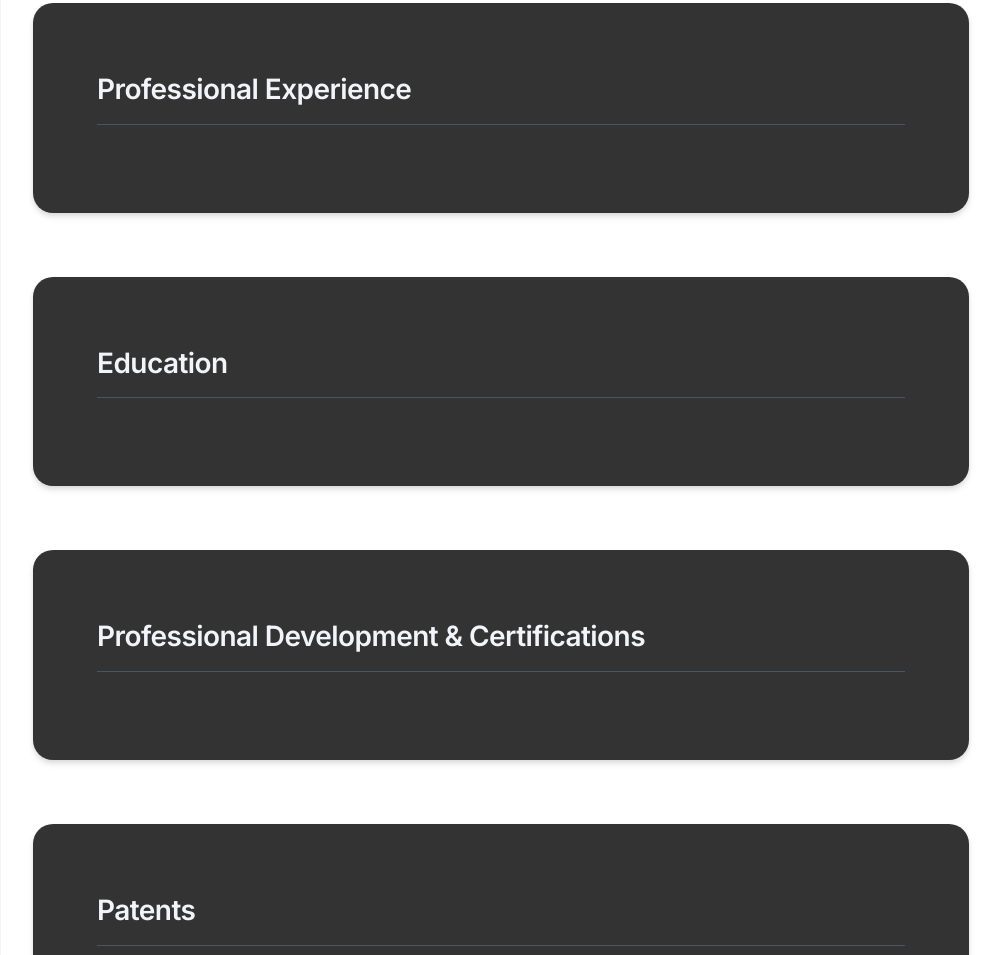
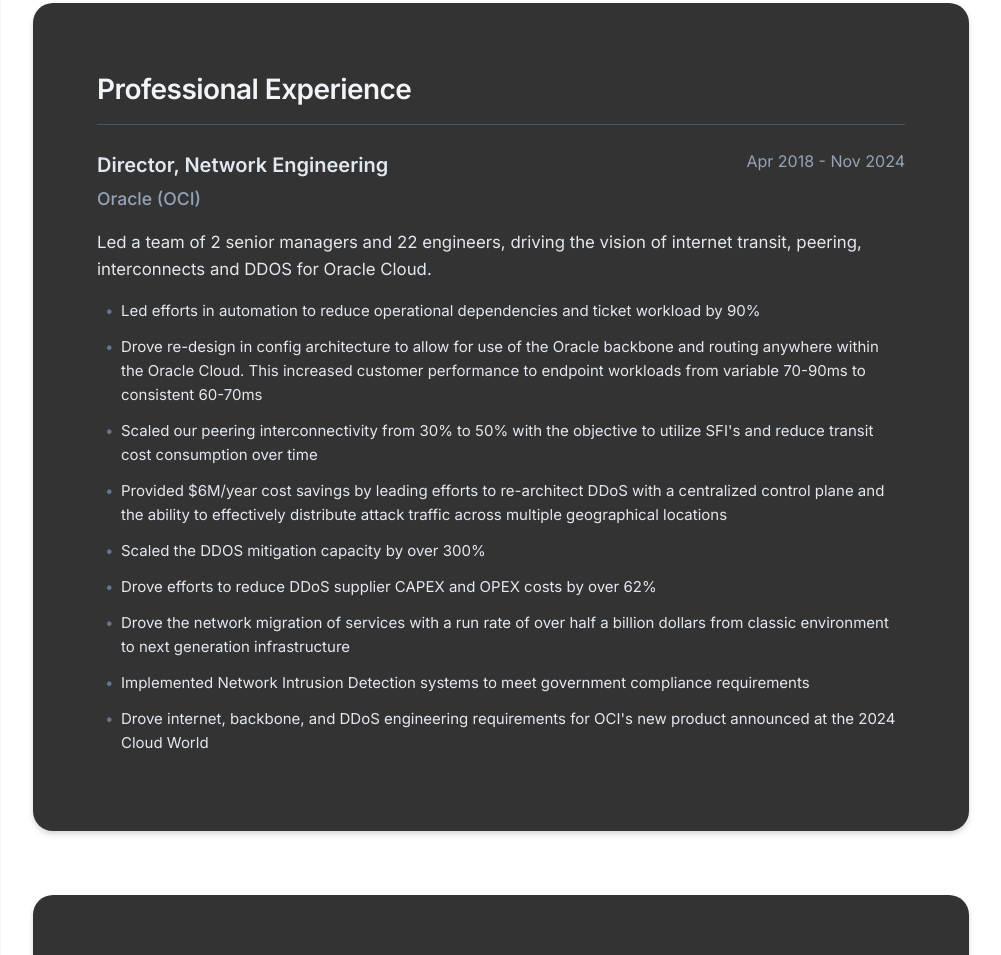
Before and after one commit to mckinaso87/mckinney-website, a plain HTML site: page resume/index.html in a window 1280 px wide. Shown: the part 1744-2699 px from the top of the page, without its empty margins (139-1140 px from the left). Drawn offline with Linux system fonts and the light colour scheme.

Commit message:
feat: add professional experience section with Oracle role

```diff
--- a/css/resume.css
+++ b/css/resume.css
@@ -148,36 +148,68 @@ body {
 }
 
 .experience-item {
-    margin-bottom: 1.5rem;
-    break-inside: avoid;
+    margin-bottom: 2.5rem;
+    padding-bottom: 2.5rem;
+    border-bottom: 1px solid #334155;
 }
 
-.experience-item h3 {
-    color: #1e293b;
-    font-size: 1.1rem;
+.experience-item:last-child {
+    margin-bottom: 0;
+    padding-bottom: 0;
+    border-bottom: none;
+}
+
+.experience-header {
+    display: flex;
+    justify-content: space-between;
+    align-items: flex-start;
+    margin-bottom: 1rem;
+}
+
+.title-company h3 {
+    color: #e2e8f0;
+    font-size: 1.25rem;
+    font-weight: 600;
     margin-bottom: 0.25rem;
 }
 
-.experience-item .company {
-    color: #475569;
+.company {
+    color: #94a3b8;
+    font-size: 1.1rem;
     font-weight: 500;
-    margin-bottom: 0.25rem;
 }
 
-.experience-item .date {
-    color: #6b7280;
-    font-size: 0.9rem;
-    margin-bottom: 0.5rem;
+.date {
+    color: #94a3b8;
+    font-size: 1rem;
+    white-space: nowrap;
+    margin-left: 1rem;
 }
 
-.experience-item ul {
-    list-style-type: disc;
-    margin-left: 1.25rem;
-    margin-top: 0.5rem;
+.experience-overview {
+    color: #e2e8f0;
+    margin-bottom: 1.25rem;
+    line-height: 1.6;
 }
 
-.experience-item li {
-    margin-bottom: 0.25rem;
+.achievements {
+    list-style: none;
+    padding: 0;
+}
+
+.achievements li {
+    color: #e2e8f0;
+    position: relative;
+    padding-left: 1.5rem;
+    margin-bottom: 0.75rem;
+    line-height: 1.6;
+}
+
+.achievements li::before {
+    content: "•";
+    position: absolute;
+    left: 0.5rem;
+    color: #64748b;
 }
 
 .resume-actions {
@@ -271,6 +303,27 @@ body {
         color: #000000;
     }
 
+    .experience-item {
+        border-bottom-color: #cbd5e1;
+    }
+
+    .title-company h3 {
+        color: #000000;
+    }
+
+    .company, .date {
+        color: #475569;
+    }
+
+    .experience-overview,
+    .achievements li {
+        color: #000000;
+    }
+
+    .achievements li::before {
+        color: #64748b;
+    }
+
     .experience-item .company {
         color: #0ea5e9;
     }
@@ -321,3 +374,14 @@ body {
         grid-template-columns: repeat(auto-fill, minmax(150px, 1fr));
     }
 }
+
+@media (max-width: 640px) {
+    .experience-header {
+        flex-direction: column;
+    }
+
+    .date {
+        margin-left: 0;
+        margin-top: 0.5rem;
+    }
+}
--- a/resume/index.html
+++ b/resume/index.html
@@ -136,7 +136,29 @@
         <section class="resume-section" id="experience">
             <h2>Professional Experience</h2>
             <div class="section-content">
-                <!-- Add your experience here -->
+                <div class="experience-item">
+                    <div class="experience-header">
+                        <div class="title-company">
+                            <h3>Director, Network Engineering</h3>
+                            <div class="company">Oracle (OCI)</div>
+                        </div>
+                        <div class="date">Apr 2018 - Nov 2024</div>
+                    </div>
+                    <p class="experience-overview">
+                        Led a team of 2 senior managers and 22 engineers, driving the vision of internet transit, peering, interconnects and DDOS for Oracle Cloud.
+                    </p>
+                    <ul class="achievements">
+                        <li>Led efforts in automation to reduce operational dependencies and ticket workload by 90%</li>
+                        <li>Drove re-design in config architecture to allow for use of the Oracle backbone and routing anywhere within the Oracle Cloud. This increased customer performance to endpoint workloads from variable 70-90ms to consistent 60-70ms</li>
+                        <li>Scaled our peering interconnectivity from 30% to 50% with the objective to utilize SFI's and reduce transit cost consumption over time</li>
+                        <li>Provided $6M/year cost savings by leading efforts to re-architect DDoS with a centralized control plane and the ability to effectively distribute attack traffic across multiple geographical locations</li>
+                        <li>Scaled the DDOS mitigation capacity by over 300%</li>
+                        <li>Drove efforts to reduce DDoS supplier CAPEX and OPEX costs by over 62%</li>
+                        <li>Drove the network migration of services with a run rate of over half a billion dollars from classic environment to next generation infrastructure</li>
+                        <li>Implemented Network Intrusion Detection systems to meet government compliance requirements</li>
+                        <li>Drove internet, backbone, and DDoS engineering requirements for OCI's new product announced at the 2024 Cloud World</li>
+                    </ul>
+                </div>
             </div>
         </section>
 
```
